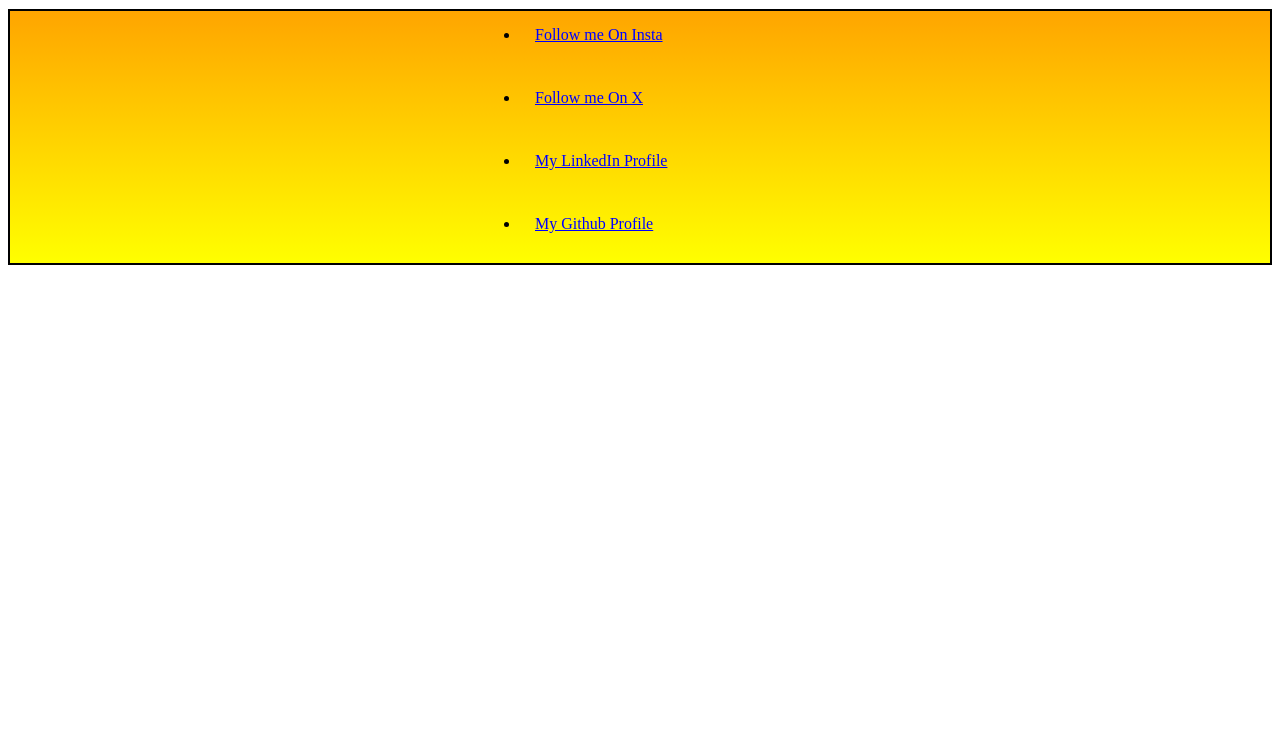
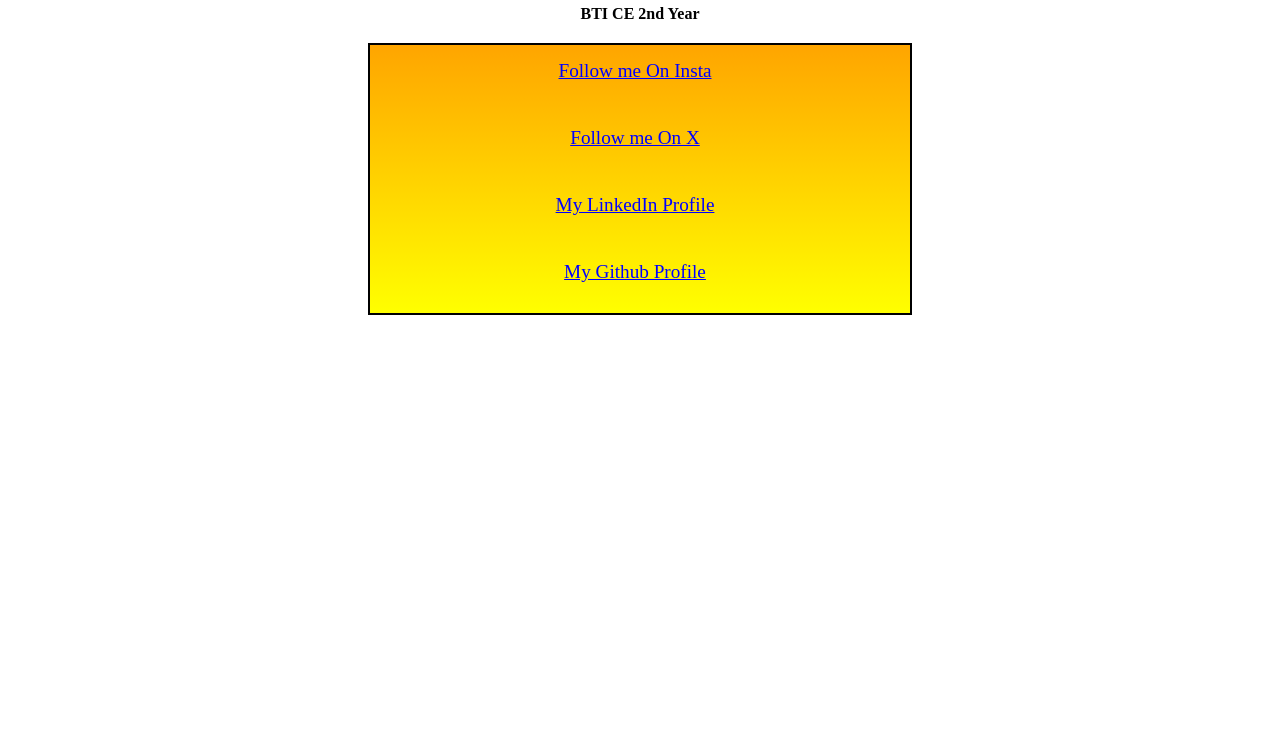
Before and after one commit to VeerOP/Socials, a plain HTML site: page index.html in a window 1280 px wide. Shown: the part 70-800 px from the top of the page. Drawn offline with Linux system fonts and the light colour scheme.

Commit message:
alignment changes

```diff
--- a/index.html
+++ b/index.html
@@ -7,25 +7,43 @@
 </head>
 <style>
 
+   ul{
+        max-width: 500px;
+        border: 2px solid black;
+        background-image: linear-gradient(orange, yellow);
+        margin: auto;
+        margin-top: 10px;
+    }
+
+
+    a{
+        color:blue;
+    }
+
+    h1, p{
+        max-width: 250px;
+        margin: auto;
+        padding: 10px;
+        font-weight: bolder;
+    }
+    h1{
+        text-align: center;
+    }
+    p{
+        text-align: center;
+    }
     li{
-        width: 250px;
+        font-size: larger;
+        max-width: 450px;
         padding: 15px;
-        margin: auto;
+        text-align: center;
+        padding-left: 0%;
+        margin-left: 0%;
         margin-bottom: 15px;
+        list-style: none;
 
     }
-    a{
-        color: blue;
-    }
-    ul{
 
-        border: 2px solid black;
-        background-image: linear-gradient(orange, yellow);
-    }
-    h1, p{
-        width: 250px;
-        margin: auto;
-    }
 </style>
 <body>
     <h1>Veer Nagda</h1>
```
